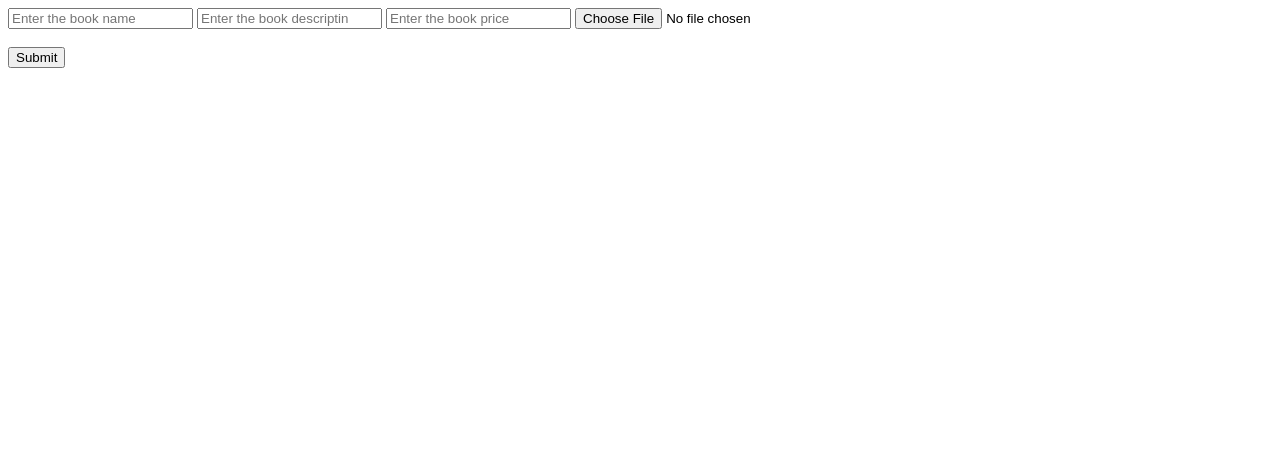
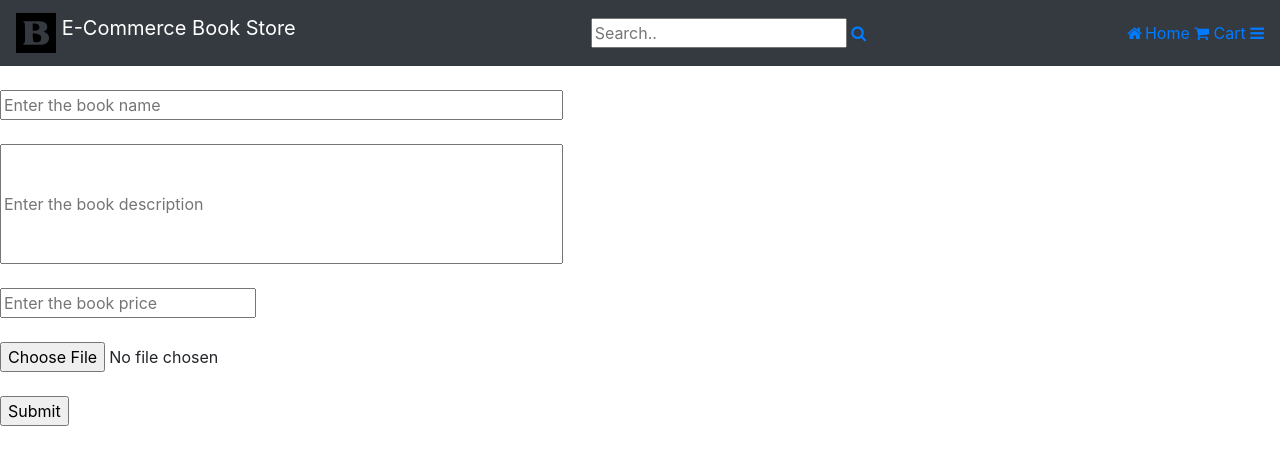
Before and after one commit to rajgopal161/e-book_webapp, a Django app: page /products/add_book in a window 1280 px wide. Shown: the top 465 px of the page. Run offline with Django 3.2, Linux system fonts and the light colour scheme; some libraries are stand-ins or nearby versions.

Commit message:
Adding bug fixes and increasing style

```diff
--- a/mysite/myapp/templates/myapp/add_book.html
+++ b/mysite/myapp/templates/myapp/add_book.html
@@ -1,10 +1,26 @@
-<form method="POST" enctype="multipart/form-data">
-    {% csrf_token %}
+{% extends 'myapp/base.html' %}
 
-    <input type="text" name="Name" id="Name" placeholder="Enter the book name">
-    <input type="text" name="Desc" id="Desc" placeholder="Enter the book descriptin">
-    <input type="number" name="Price" id="Price" placeholder="Enter the book price">
-    <input type="file" name="image" id="image"> <br> <br>
-    <input type="submit">
+ <html>
+     <head>
 
-</form>
+
+     </head>
+     <body>
+         {% block body %}
+
+
+        <form method="POST" enctype="multipart/form-data">
+            {% csrf_token %}
+
+            <br> <input type="text" name="Name" id="Name" placeholder="Enter the book name" size="50"> <br> <br>
+            <input type="text" name="Desc" id="Desc" placeholder="Enter the book description" size="50" style="height:120px;"> <br> <br>
+            <input type="number" name="Price" id="Price" placeholder="Enter the book price"> <br> <br>
+            <input type="file" name="image" id="image"> <br> <br>
+            <input type="submit">
+
+        </form>
+
+        {% endblock %}
+    </body>
+
+</html>
--- a/mysite/myapp/templates/myapp/productdetails.html
+++ b/mysite/myapp/templates/myapp/productdetails.html
@@ -15,6 +15,7 @@
         {{book.Desc}} <br>
         <h4> {{book.Price}} </h4> <br>
         <a class="btn btn-warning" href="{% url 'myapp:proddetail' book.Name %}"> Add to cart <br> </a>
+        <a class="btn btn-warning" href="{% url 'myapp:proddetail' book.Name %}"> BuyNow <br> </a>
         {% endblock %}
 
 
--- a/mysite/myapp/views.py
+++ b/mysite/myapp/views.py
@@ -6,7 +6,7 @@ from .forms import BookForm
 # Create your views here.
 
 def index(request):
-    return HttpResponse("<h1>Welcome to my web page!!!</h1> <a href=" "> Click Here <br> </a>")
+    return HttpResponse("<h1>Welcome to my web page!!!</h1> <a href=" 'products' "> Click Here <br> </a>")
 
 def products(request):
     book_list = Book.objects.all()
```
